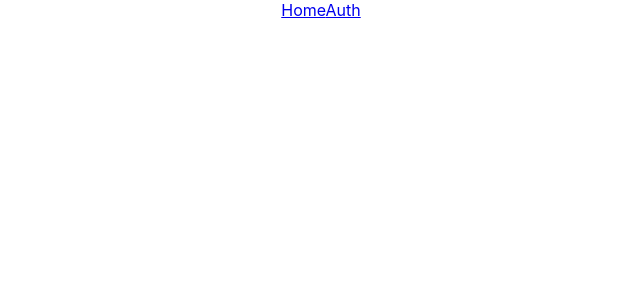
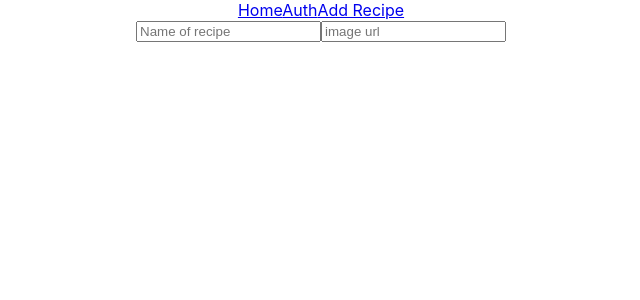
Before and after one commit to suthyscott/routing-review-f28, a React (Create React App) app: page /add in a window 1280 px wide. Before the commit this address had no page. Shown: the top 300 px of the page, without its empty margins (319-959 px from the left). Built offline with nearby package versions, Linux system fonts and the light colour scheme.

Commit message:
added non-formik example form

```diff
--- a/src/App.js
+++ b/src/App.js
@@ -4,6 +4,7 @@ import Header from './components/Header'
 import Auth from './components/Auth'
 import Recipe from './components/Recipe';
 import Home from './components/Home';
+import AddRecipe from './components/AddRecipe';
 
 function App() {
   return (
@@ -13,6 +14,7 @@ function App() {
         <Route index element={<Home/>}/>
         <Route path='/auth' element={<Auth/>}/>
         <Route path='/recipe/:id' element={<Recipe/>}/>
+        <Route path='/add' element={<AddRecipe/>}/>
       </Routes>
     </div>
   );
--- /dev/null
+++ b/src/components/AddRecipe.js
@@ -0,0 +1,28 @@
+import React, {useState, useEffect} from 'react'
+
+const AddRecipe = () => {
+    const [recipeName, setRecipeName] = useState('')
+    const [recipeImage, setRecipeImage] = useState('')
+
+    const handleChange = (e) => {
+        e.target.name === 'recipeName' ? setRecipeName(e.target.value) : setRecipeImage(e.target.value)
+    }
+    const handleSubmit = (e) => {
+        e.preventDefault()
+        // axios.post request, using recipeName and recipeImage as values in req.body
+        const body = {
+            recipeImage,
+            recipeName
+        }
+    }
+  return (
+    <div>
+        <form onSubmit={handleSubmit}>
+            <input placeholder='Name of recipe' name='recipeName' onChange={e => handleChange(e)}/>
+            <input placeholder='image url' name='recipeImage' onChange={e => handleChange(e)}/>
+        </form>
+    </div>
+  )
+}
+
+export default AddRecipe
--- a/src/components/Header.js
+++ b/src/components/Header.js
@@ -10,6 +10,9 @@ const Header = () => {
         <NavLink to='/auth'>
             Auth
         </NavLink>
+        <NavLink to='/add'>
+            Add Recipe
+        </NavLink>
     </div>
   )
 }
```
